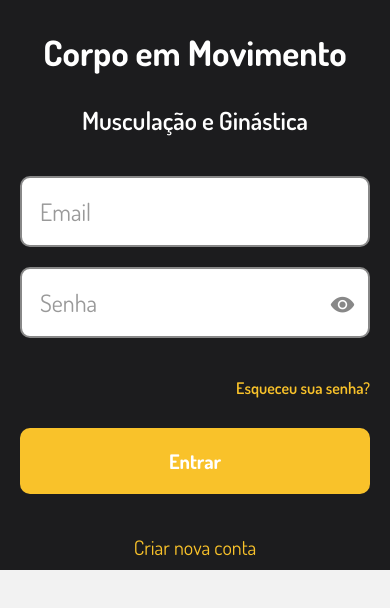
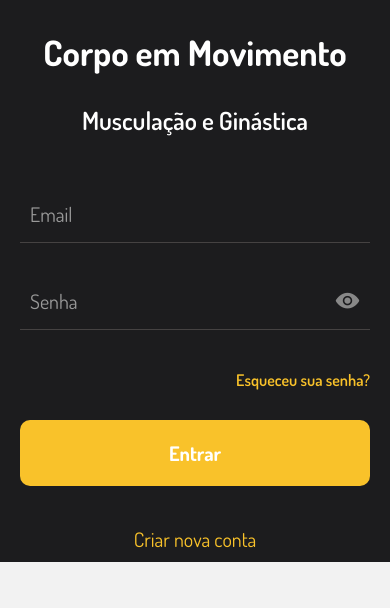
Before and after one commit to JoGabriel-Santos/gym, a React Native app in the folder client/: screen /Auth in a window 390 px wide. Shown: the top 608 px of the page. Built offline with nearby package versions, Linux system fonts and the light colour scheme.

Commit message:
Styling Input field

```diff
--- a/client/src/components/Input.js
+++ b/client/src/components/Input.js
@@ -1,11 +1,13 @@
-import React, { useState } from "react";
-import { TextInput, TouchableOpacity, View, StyleSheet } from "react-native";
+import React, { useState, useRef } from "react";
+import { TextInput, View, StyleSheet, Animated } from "react-native";
 import { Ionicons } from "@expo/vector-icons";
 
 const Input = ({ placeHolder, onChangeText, value }) => {
     const [focused, setFocused] = useState(false);
     const [passwordVisible, setPasswordVisible] = useState(false);
     const isPassword = placeHolder === "Senha";
+
+    const animatedPlaceholder = useRef(new Animated.Value(value ? 1 : 0)).current;
 
     const handleTextChange = (text) => {
         onChangeText(text);
@@ -15,60 +17,102 @@ const Input = ({ placeHolder, onChangeText, value }) => {
         setPasswordVisible(!passwordVisible);
     };
 
+    const handleInputFocus = () => {
+        setFocused(true);
+        Animated.timing(animatedPlaceholder, {
+            toValue: 1,
+            duration: 180,
+            useNativeDriver: false,
+        }).start();
+    };
+
+    const handleInputBlur = () => {
+        if (!value) {
+            setFocused(false);
+            Animated.timing(animatedPlaceholder, {
+                toValue: 0,
+                duration: 180,
+                useNativeDriver: false,
+            }).start();
+        }
+    };
+
+    const placeholderTranslateY = animatedPlaceholder.interpolate({
+        inputRange: [0, 1],
+        outputRange: [0, -28],
+    });
+
+    const placeholderScale = animatedPlaceholder.interpolate({
+        inputRange: [0, 1],
+        outputRange: [20, 14],
+    });
+
+    const placeholderColor = animatedPlaceholder.interpolate({
+        inputRange: [0, 1],
+        outputRange: ["#999", "#f9c22a"],
+    });
+
     return (
         <View style={styles.container}>
+            <Animated.Text
+                style={[
+                    styles.placeholder,
+                    {
+                        transform: [{ translateY: placeholderTranslateY }],
+                        fontSize: placeholderScale,
+                        color: placeholderColor,
+                    },
+                ]}
+            >
+                {placeHolder}
+            </Animated.Text>
+
             <TextInput
-                style={[styles.textInput, focused && styles.focused]}
-                onBlur={() => setFocused(false)}
-                onFocus={() => setFocused(true)}
-                placeholder={placeHolder}
-                placeholderTextColor={"#999"}
+                style={styles.textInput}
+                onBlur={handleInputBlur}
+                onFocus={handleInputFocus}
                 onChangeText={handleTextChange}
+                secureTextEntry={!passwordVisible && isPassword}
                 value={value}
-                secureTextEntry={!passwordVisible && isPassword}
             />
 
-            {
-                isPassword && (
-                    <TouchableOpacity
-                        style={styles.toggleButton}
-                        onPress={togglePasswordVisibility}
-                    >
-                        <Ionicons
-                            name={passwordVisible ? 'eye-off' : 'eye'}
-                            size={25}
-                            color="#888"
-                        />
-                    </TouchableOpacity>
-                )
-            }
+            {isPassword && (
+                <Ionicons
+                    name={passwordVisible ? "eye-off" : "eye"}
+                    color="#888"
+                    size={25}
+                    style={styles.toggleButton}
+                    onPress={togglePasswordVisibility}
+                />
+            )}
         </View>
-    )
+    );
 };
 
 const styles = StyleSheet.create({
     container: {
+        marginVertical: 10,
         position: "relative",
     },
     textInput: {
-        backgroundColor: "#fff",
-        borderColor: "#888",
-        borderRadius: 10,
-        borderWidth: 2,
+        borderBottomColor: "#454242",
+        borderBottomWidth: 1,
+        color: "#fff",
         fontFamily: "dosis-regular",
-        fontSize: 24,
-        padding: 18,
-        marginVertical: 10,
+        fontSize: 20,
+        paddingHorizontal: 10,
+        paddingVertical: 20,
     },
-    focused: {
-        borderColor: "#f9c22a",
-        borderWidth: 2,
+    placeholder: {
+        fontFamily: "dosis-regular",
+        left: 10,
+        position: "absolute",
+        top: 25,
     },
     toggleButton: {
         position: "absolute",
-        right: 15,
-        top: "50%",
-        transform: [{ translateY: -12 }],
+        right: 10,
+        top: 24,
     },
 });
 
```
